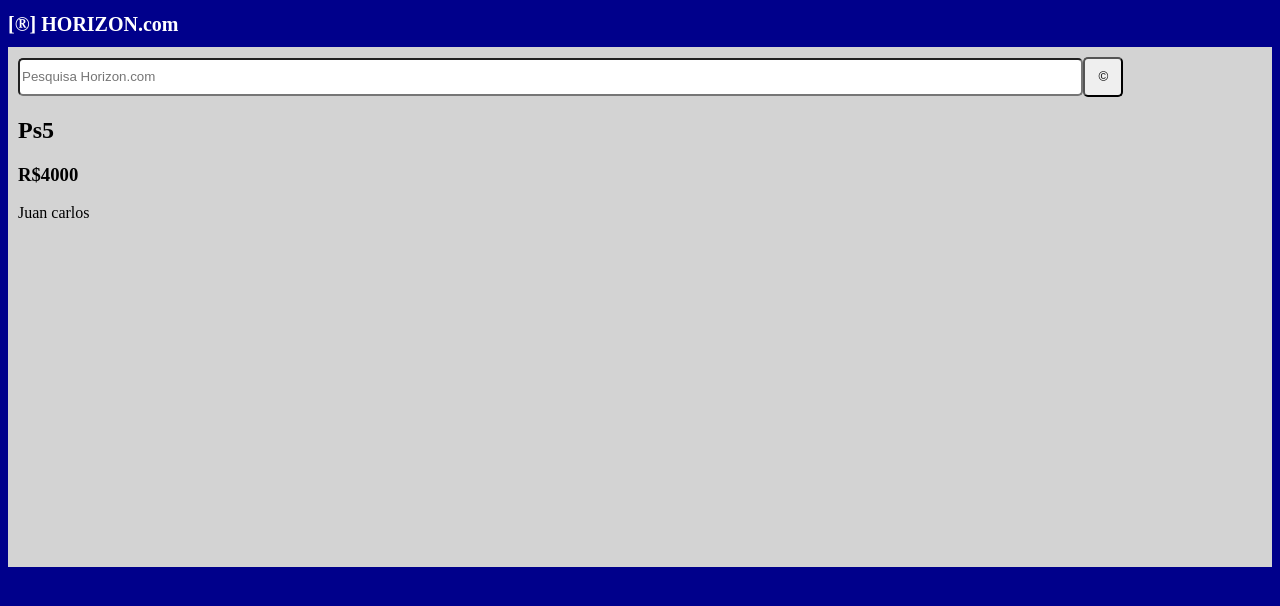
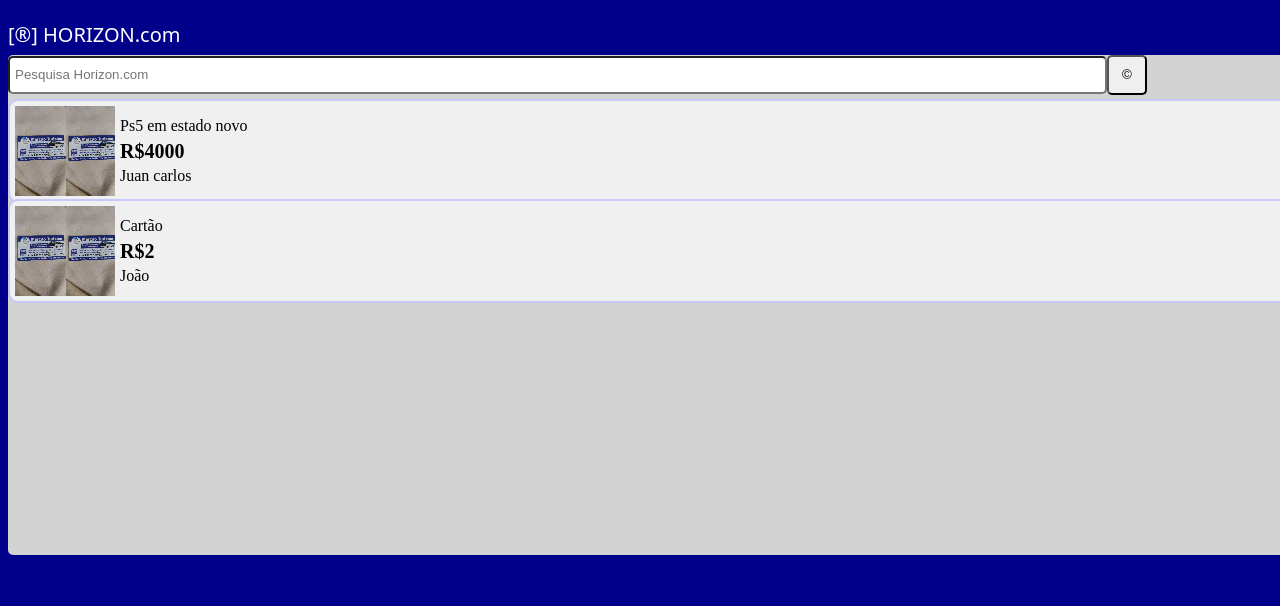
Before and after one commit to Willianwg/horizon, a React (Vite) app in the folder frontend/: page / in a window 1280 px wide. Shown: the top 606 px of the page. Built offline with nearby package versions, Linux system fonts and the light colour scheme.

Commit message:
Edicoes de estilizacao no modelo produto

```diff
--- a/frontend/src/Product.tsx
+++ b/frontend/src/Product.tsx
@@ -11,16 +11,58 @@
     return (
 
        <Container>
-        <image />
-        <h2>{ props.name }</h2>
-        <h3>R${ props.price }</h3>
-        <p>{ props.seller }</p>
-
+         <DataContainer>
+                <Image />
+            <Text>
+                <p >{ props.name }</p>
+                <Price>R${ props.price }</Price>
+                <p>{ props.seller }</p>
+            </Text>
+         </DataContainer>
        </Container>
 
     )
 }
 
 const Container = styled("div",{
+    width:"100%",
+    display:"flex",
+    height:100,
+    marginBottom:0,
 
 })
+
+const Image = styled("div", {
+    height:"90%",
+    width:100,
+    backgroundImage:"url(./IMG-20220730-WA0011.jpeg)",
+    backgroundSize:"contain",
+    backgroundRepeat:"repeat",
+    margin:5,
+    alignSelf:"center"
+
+
+});
+
+const Price = styled("h1",{
+    fontSize:20,
+    lineHeight:0,
+})
+
+const DataContainer = styled("div",{
+    background:"rgb(240,240,240)",
+    overflow:"scroll",
+    display:"flex",
+    width:"100%",
+    borderRadius:10,
+    borderColor:"rgb(200,200,250)",
+    borderStyle:"solid",
+    borderWidth:2,
+    cursor:"pointer",
+    height:100,
+
+})
+
+const Text = styled("div",{
+
+})
--- a/frontend/src/pages/Landing.tsx
+++ b/frontend/src/pages/Landing.tsx
@@ -14,7 +14,9 @@
             <Container>
                 <Bar placeholder="Pesquisa Horizon.com"/>
                 <Button>©</Button>
-                <Product name="Ps5" price={4000} seller="Juan carlos"/>
+                <Product name="Ps5 em estado novo" price={4000} seller="Juan carlos"/>
+                <Product name="Cartão" price={2} seller="João"/>
+
             </Container>
         </Page>
     )
@@ -22,22 +24,27 @@
 }
 
 const Header = styled("h1",{
-    fontFamily:"cursive",
+    fontFamily:"sans",
+    fontWeight:500,
     color:"white",
     height:20,
     fontSize:20,
+
 })
 
 const Container = styled("div",{
 
     height:500,
     backgroundColor:"lightGray",
-    padding:10
+    borderRadius:5,
 
 })
 
 const Page = styled("div",{
-
+  backgorund:"red",
+  position:"fixed",
+  width:"100%",
+  height:"100%"
 })
 
 
@@ -46,6 +53,9 @@
     height:30,
     padding:2,
     width:"85%",
+    marginBottom:5,
+    paddingLeft:5,
+    boxSizing:"borderBox",
 })
 
 const Button = styled("button",{
```
